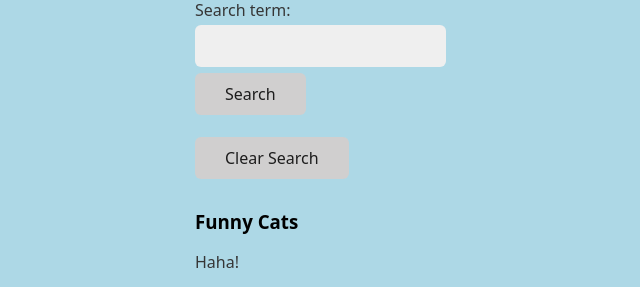
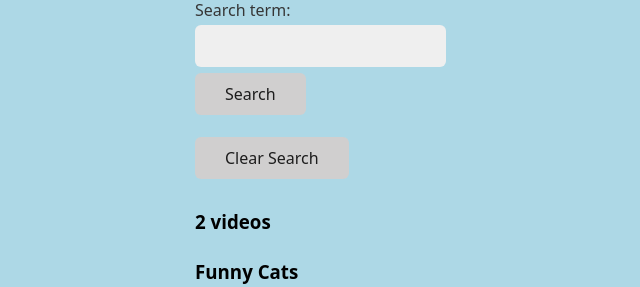
Before and after one commit to alexandreaparks/django_video_collector, a Django app: page /video_list in a window 1280 px wide. Shown: the part 121-408 px from the top of the page, without its empty margins (45-685 px from the left). Run offline with Django 5.2, Linux system fonts and the light colour scheme; data comes from the database, SQL or seed files in the repository.

Commit message:
video list count

```diff
--- a/video/video_collector/templates/video_collector/video_list.html
+++ b/video/video_collector/templates/video_collector/video_list.html
@@ -14,6 +14,8 @@
 <a href="{% url 'video_list' %}">
     <button>Clear Search</button>
 </a>
+
+<h3>{{ videos|length }} video{{ videos|length|pluralize }}</h3>
 
 {% for video in videos %}
 
```
